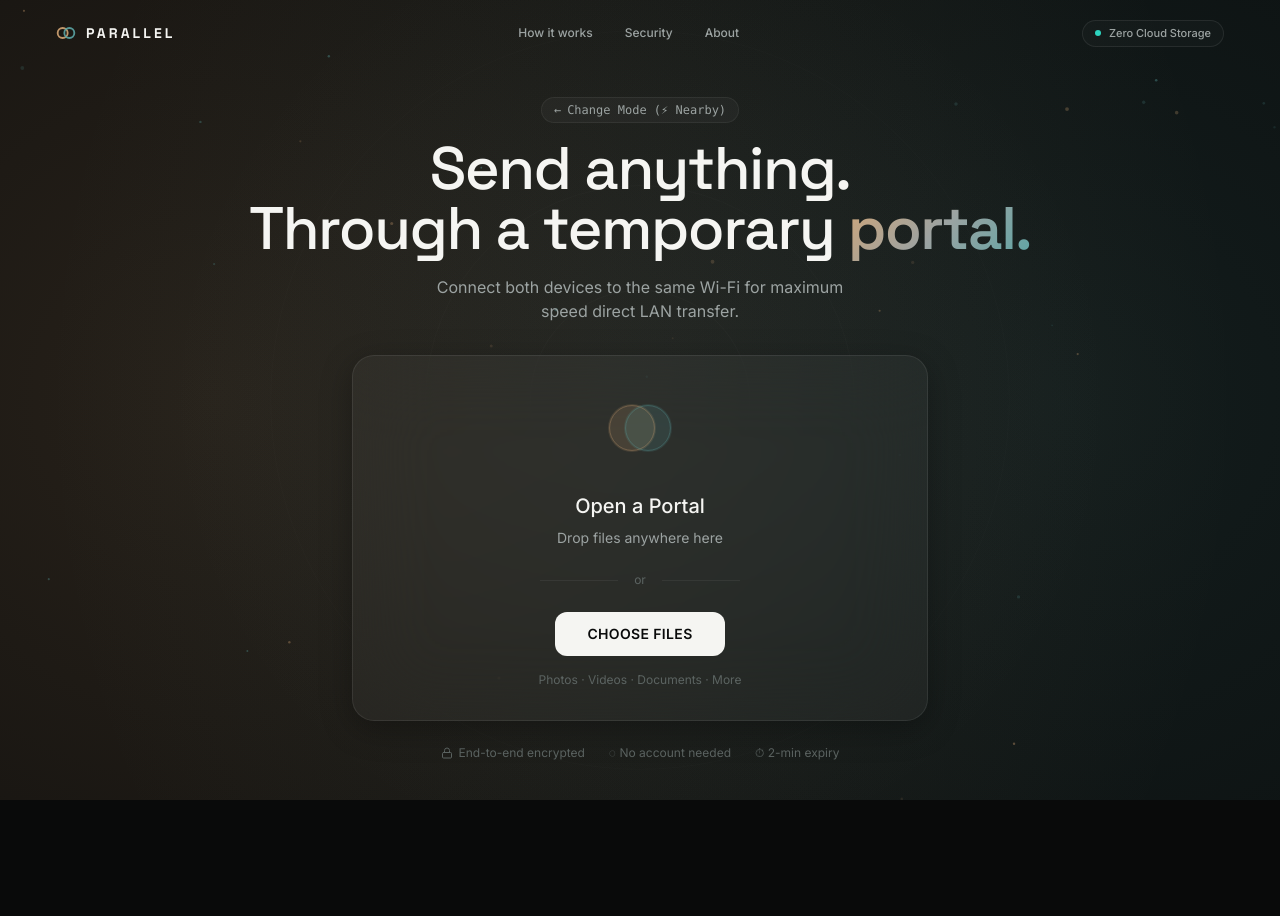
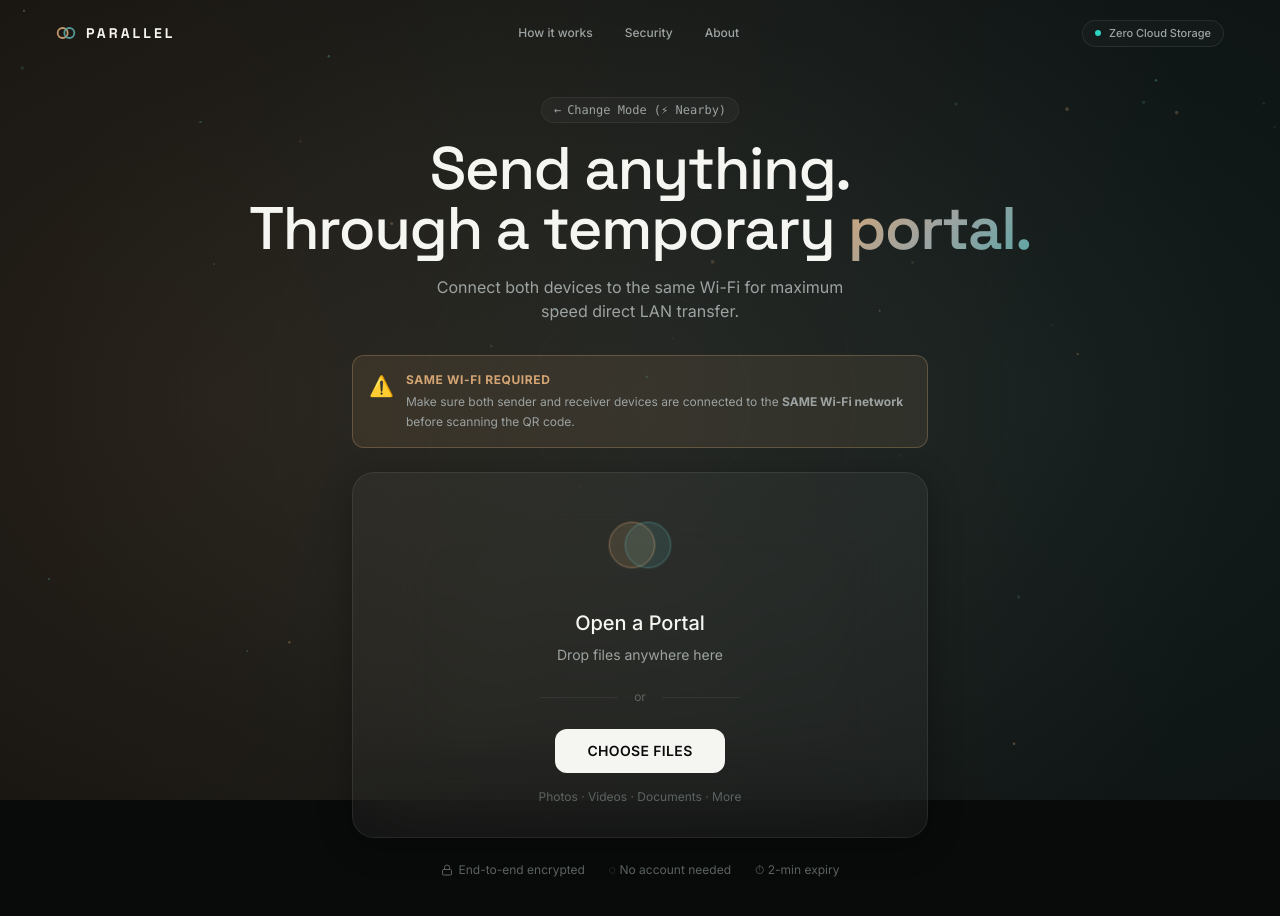
Before and after one commit to sajid05-jelly/parallel, a React (Vite) app: page / in a window 1280 px wide. Both pictures are taken after a click on the button 467 px from the left and 497 px from the top of the page. Shown: the top 916 px of the page. Before the commit the page ends 809 px from the top, so only its background shows below. Built offline with nearby package versions, Linux system fonts and the light colour scheme; no server answers.

Commit message:
Add explicit Same Wi-Fi requirement warning banner before QR code pairing in Nearby mode

```diff
--- a/src/pages/SenderPage.jsx
+++ b/src/pages/SenderPage.jsx
@@ -149,6 +149,20 @@ export default function SenderPage() {
             </div>
 
             <div className="max-w-xl mx-auto">
+              {mode === 'nearby' && (
+                <div className="mb-6 p-4 rounded-xl bg-[#D4A574]/10 border border-[#D4A574]/30 text-left flex items-start gap-3">
+                  <span className="text-xl">⚠️</span>
+                  <div>
+                    <h4 className="text-xs font-bold text-[#D4A574] uppercase tracking-wider mb-1">
+                      Same Wi-Fi Required
+                    </h4>
+                    <p className="text-xs text-[#9CA3A2] leading-relaxed">
+                      Make sure both sender and receiver devices are connected to the <strong>SAME Wi-Fi network</strong> before scanning the QR code.
+                    </p>
+                  </div>
+                </div>
+              )}
+
               <UploadPortal onFilesSelected={handleFilesSelected} disabled={status === 'UPLOADING'} />
 
               <div className="flex items-center justify-center gap-6 text-xs text-[#5C6462] mt-6">
@@ -160,6 +174,7 @@ export default function SenderPage() {
                 <span>⏱ 2-min expiry</span>
               </div>
             </div>
+
           </motion.div>
         );
       }
```
